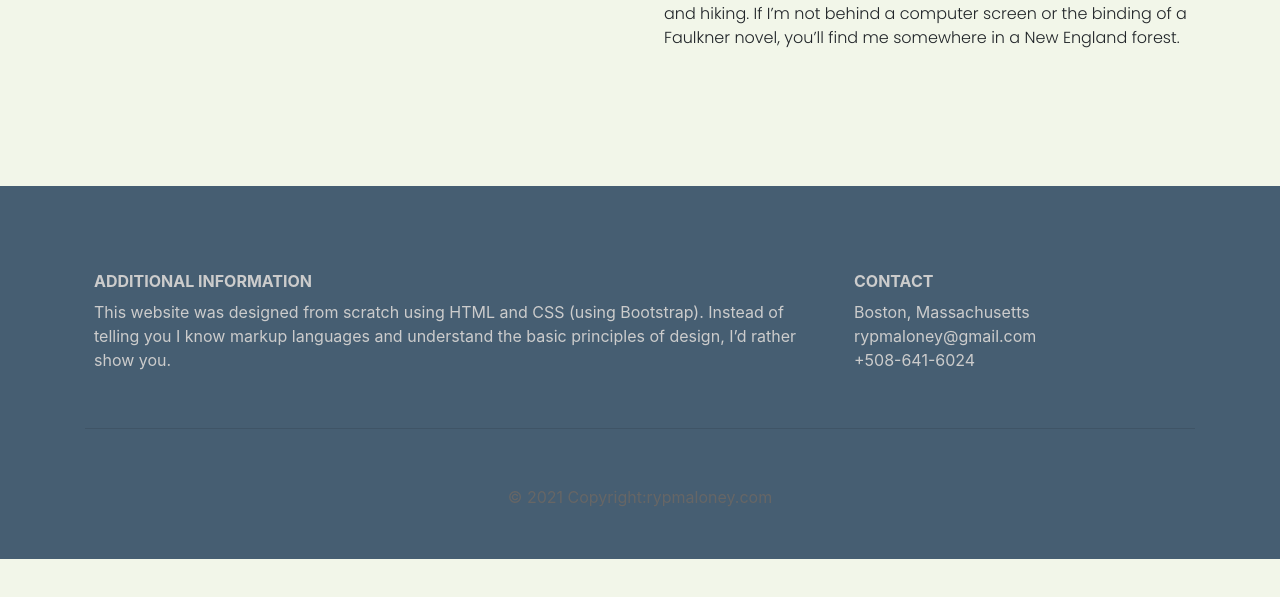
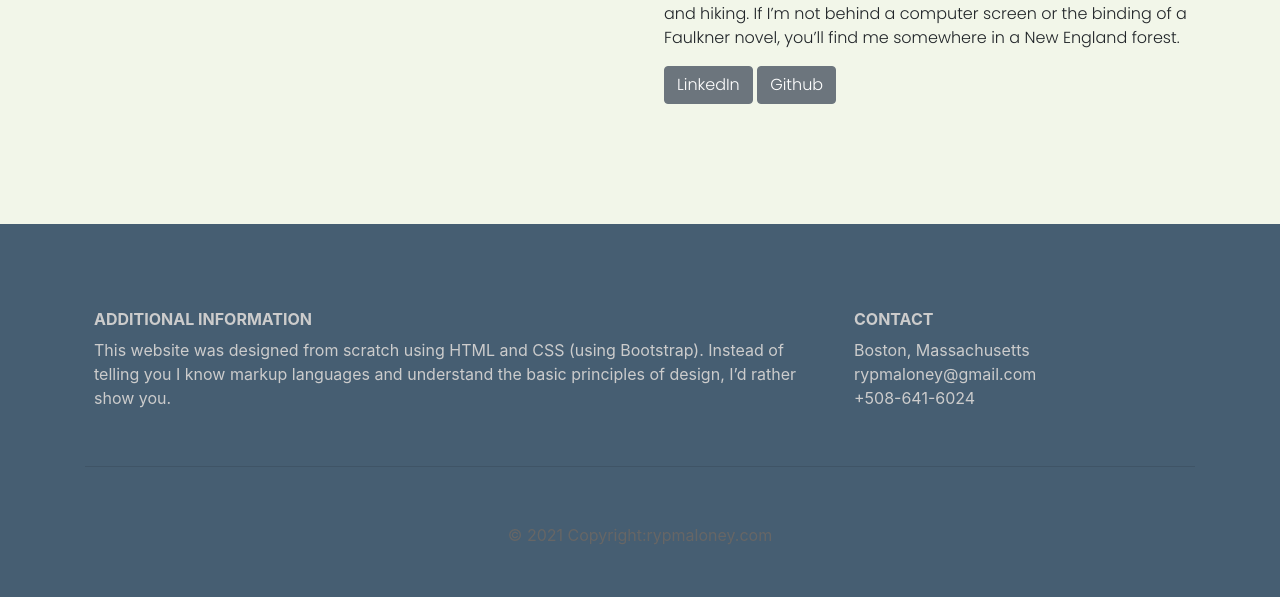
Before and after one commit to rypmaloney/rypmaloney.com, a plain HTML site: page index.html in a window 1280 px wide. Shown: the part 1284-1881 px from the top of the page. Before the commit the page ends 1843 px from the top, so only its background shows below. Drawn offline with nearby package versions, Linux system fonts and the light colour scheme.

Commit message:
added Github and LinkedIn

```diff
--- a/index.html
+++ b/index.html
@@ -108,6 +108,9 @@
 
                 <p>I'm passionate about 20th Century American literature, sabermetrics, and hiking. If I’m not behind a computer screen or the binding of a Faulkner novel, you’ll find me somewhere in a New England forest. </p>
 
+                <a href="https://www.linkedin.com/in/rypmaloney/" target="_blank" class="btn btn-secondary">LinkedIn</a>
+                <a href="https://github.com/rypmaloney" target="_blank" class="btn btn-secondary">Github</a>
+
 
             </div>
         </div>
```
